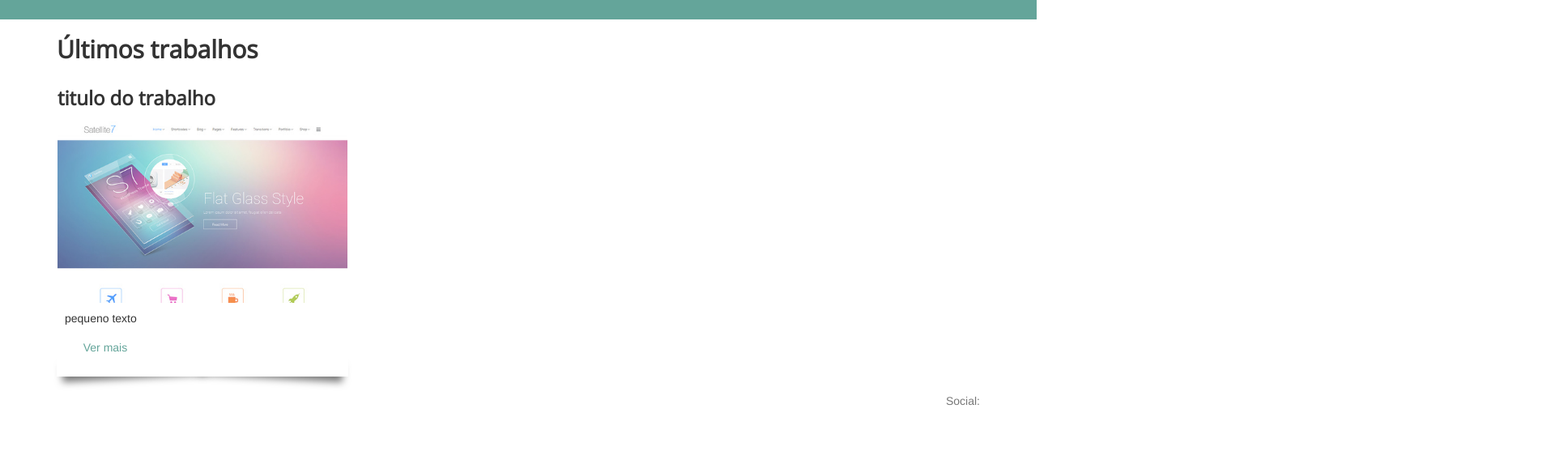
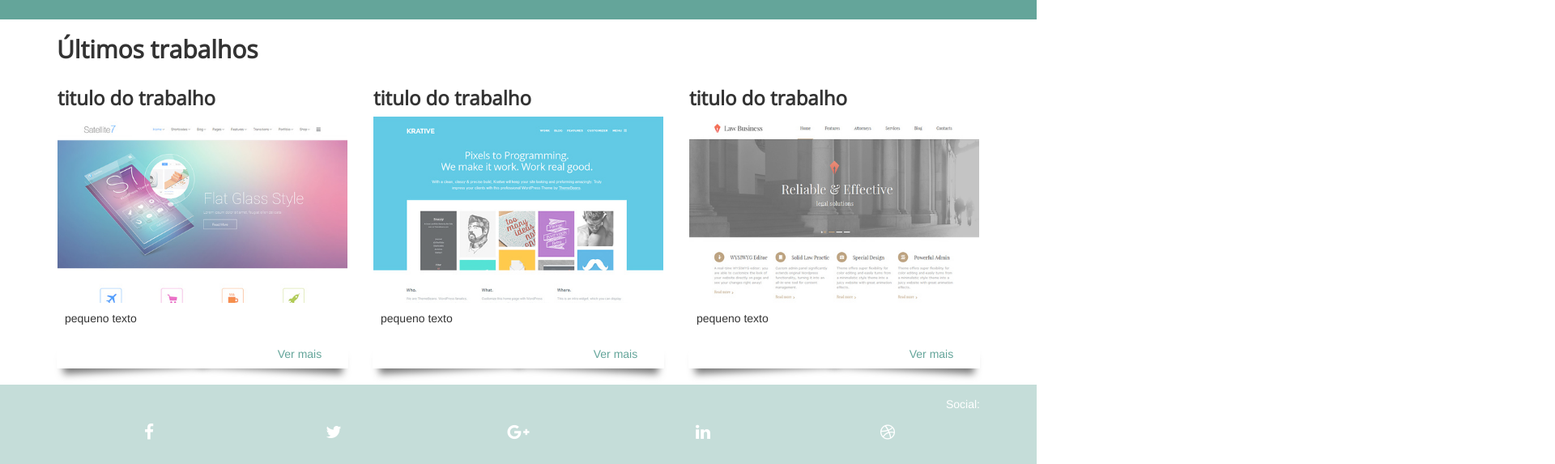
Before and after one commit to BrunoAlencar/front-end-study, a website: page src/index.html in a window 1280 px wide. Shown: the part 501-1074 px from the top of the page at 81% size, 1920 px wide, since content can reach past the window. Before the commit the page ends 1046 px from the top, so only its background shows below. Drawn offline with nearby package versions, Linux system fonts and the light colour scheme.

Commit message:
footer/rodape

```diff
--- a/src/index.html
+++ b/src/index.html
@@ -67,7 +67,31 @@
                     </div>
                     <div class="caption card-portfolio__caption">
                         <p class="card-portfolio__text">pequeno texto</p>
-                        <p><a href="#" class="card-portfolio__btn btn btn-primary" role="button">Ver mais</a></p>
+                        <a href="#" class="card-portfolio__btn btn btn-primary" role="button">Ver mais</a>
+                    </div>
+                </div>
+            </div>
+            <div class="col-xs-12 col-sm-6 col-md-4">
+                <div class="thumbnail card-portfolio">
+                    <h3 class="card-portfolio__title">titulo do trabalho</h3>
+                    <div class="card-portfolio__imagem">
+                        <img src="imagens/portfolio/02.jpg" alt="Texto alternativo">
+                    </div>
+                    <div class="caption card-portfolio__caption">
+                        <p class="card-portfolio__text">pequeno texto</p>
+                        <a href="#" class="card-portfolio__btn btn btn-primary" role="button">Ver mais</a>
+                    </div>
+                </div>
+            </div>
+            <div class="col-xs-12 col-sm-6 col-md-4">
+                <div class="thumbnail card-portfolio">
+                    <h3 class="card-portfolio__title">titulo do trabalho</h3>
+                    <div class="card-portfolio__imagem">
+                        <img src="imagens/portfolio/03.jpg" alt="Texto alternativo">
+                    </div>
+                    <div class="caption card-portfolio__caption">
+                        <p class="card-portfolio__text">pequeno texto</p>
+                        <a href="#" class="card-portfolio__btn btn btn-primary" role="button">Ver mais</a>
                     </div>
                 </div>
             </div>
@@ -77,15 +101,15 @@
     </div>
     <!--container -->
 
-    <footer>
+    <footer class="rodape">
         <div class="container">
-            <p class="text-muted text-right">Social:</p>
+            <p class="text-right">Social:</p>
             <ul class="list-inline pull-right">
-                <li><a href="#" class="btn-social btn-outline"><i class="fa fa-fw"></i></a></li>
-                <li><a href="#" class="btn-social btn-outline"><i class="fa fa-fw"></i></a></li>
-                <li><a href="#" class="btn-social btn-outline"><i class="fa fa-fw"></i></a></li>
-                <li><a href="#" class="btn-social btn-outline"><i class="fa fa-fw"></i></a></li>
-                <li><a href="#" class="btn-social btn-outline"><i class="fa fa-fw"></i></a></li>
+                <li><a href="#" class="btn-social btn-outline"><i class="fa fa-facebook"></i></a></li>
+                <li><a href="#" class="btn-social btn-outline"><i class="fa fa-twitter"></i></a></li>
+                <li><a href="#" class="btn-social btn-outline"><i class="fa fa-google-plus"></i></a></li>
+                <li><a href="#" class="btn-social btn-outline"><i class="fa fa-linkedin"></i></a></li>
+                <li><a href="#" class="btn-social btn-outline"><i class="fa fa-dribbble"></i></a></li>
             </ul>
         </div>
     </footer>
--- a/src/sass/_partials/_card-portfolio.scss
+++ b/src/sass/_partials/_card-portfolio.scss
@@ -33,12 +33,13 @@
         img {
             max-width: 100%;
             opacity: .7;
-            transition: opacity .3s linear;
+            transition: opacity .3s linear, transform 1s;
         }
     }
     &:hover {
         img {
             opacity: 1;
+            transform: scale(1.15) rotate(-5deg);
         }
         .card-portfolio__btn {
             background-color: lighten($main-color, 30%);
@@ -56,5 +57,8 @@
         border-radius: 0;
         width: 100px;
         transition: all .3s linear;
+        margin-left: auto;
+        position: relative;
+        top: 8px;
     }
 }
--- a/src/sass/_partials/_header-animado.scss
+++ b/src/sass/_partials/_header-animado.scss
@@ -6,6 +6,7 @@
     background-color: $main-color;
     padding-bottom: 0;
     margin-bottom: 0px;
+    overflow: hidden;
     @media screen and (min-width: 480px) {
         height: $h + 25;
     }
--- /dev/null
+++ b/src/sass/_partials/_rodape.scss
@@ -0,0 +1,23 @@
+.rodape {
+    background-color: lighten($main-color, 30%);
+    color: white;
+    padding: 1em 0;
+    ul {
+        overflow: auto;
+        padding: 0;
+        width: 100%;
+        li {
+            width: 20%;
+            float: left;
+            box-sizing: border-box;
+            list-style: none;
+            padding: 0;
+            a {
+                font-size: 1.5em;
+                color: white;
+                display: block;
+                text-align: center;
+            }
+        }
+    }
+}
--- a/src/sass/main.scss
+++ b/src/sass/main.scss
@@ -4,3 +4,4 @@
 @import '_partials/_header-animado.scss';
 @import '_partials/_header-nav.scss';
 @import '_partials/_card-portfolio.scss';
+@import '_partials/_rodape.scss';
```
Also changed, not shown: src/css/main.css.
